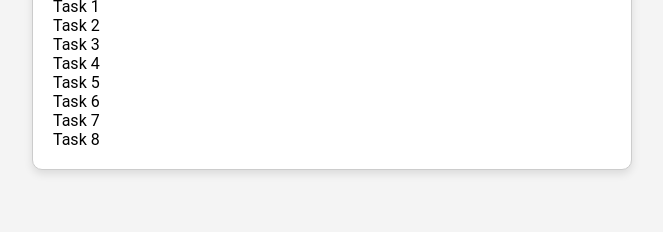
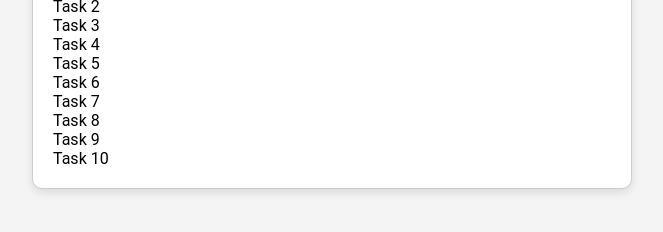
Before and after one commit to ajeandris/GenieLogiciel, a plain HTML site: page index.html in a window 1280 px wide. Shown: the part 356-588 px from the top of the page, without its empty margins (308-971 px from the left). Drawn offline with Linux system fonts and the light colour scheme.

Commit message:
Ajout de deux taches

```diff
--- a/index.html
+++ b/index.html
@@ -18,6 +18,8 @@
         <li class="not completed">Task 6</li>
         <li class="not completed">Task 7</li>
         <li class="not completed">Task 8</li>
+        <li class="completed">Task 9</li>
+        <li class="completed">Task 10</li>
       </ul>
     </div>
 
```
